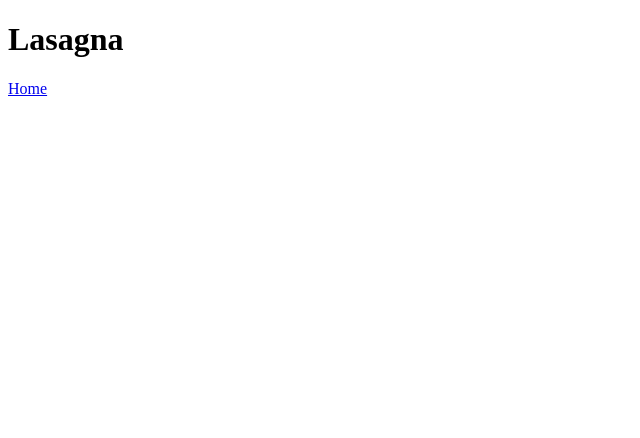
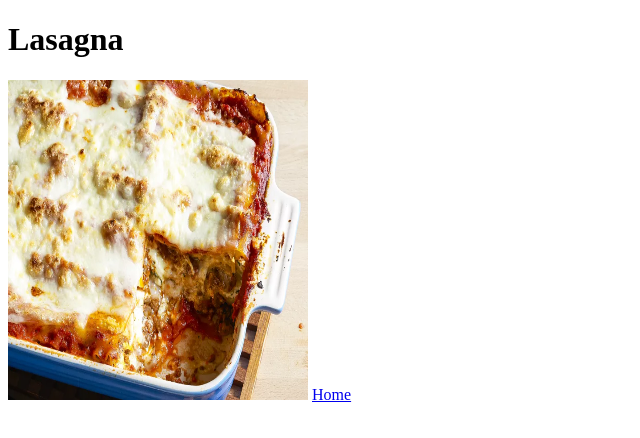
Before and after one commit to Xlroo/odin-recipes, a plain HTML site: page recipes/lasagna.html in a window 1280 px wide. Shown: the whole page, without its empty margins (0-640 px from the left). Drawn offline with Linux system fonts and the light colour scheme.

Commit message:
Add lasagna image

```diff
--- a/recipes/lasagna.html
+++ b/recipes/lasagna.html
@@ -7,7 +7,9 @@
 </head>
 <body>
     <h1>Lasagna</h1>
+    <img src="../images/lasagna.webp" alt="lasagna image" height="320" width="300">
     <a href="../index.html">Home</a>
+
 
 </body>
 </html>
```
